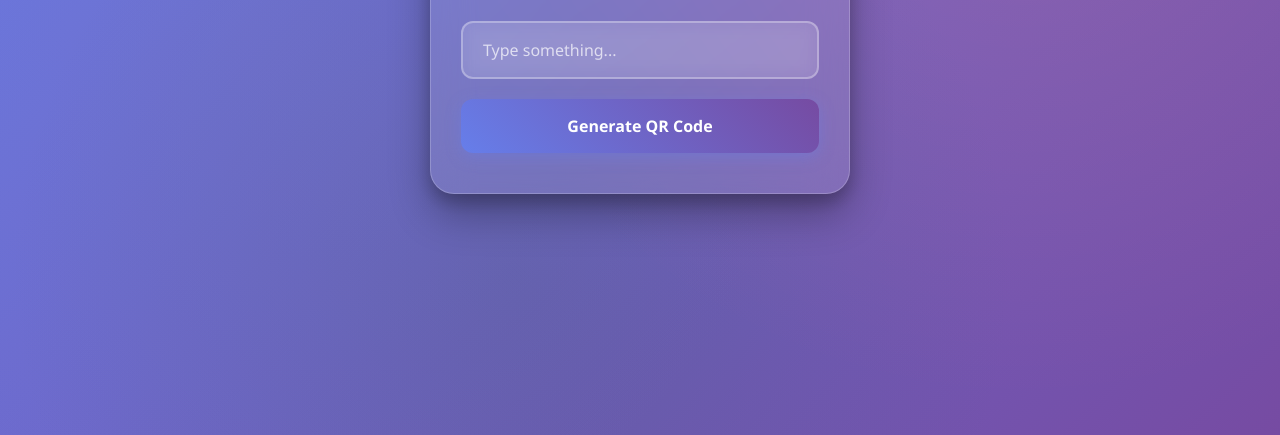
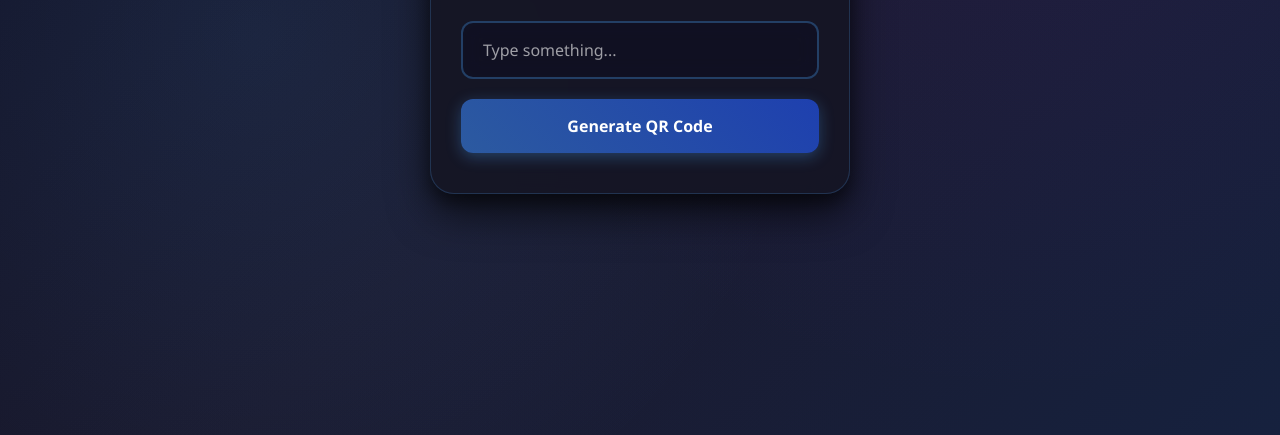
Before and after one commit to Aditya100905/Qr-Generator, a plain HTML site: page index.html in a window 1280 px wide. Shown: the part 365-800 px from the top of the page. Drawn offline with Linux system fonts and the light colour scheme.

Commit message:
Update style.css

```diff
--- a/style.css
+++ b/style.css
@@ -6,7 +6,7 @@
 
 body {
   font-family: 'Segoe UI', Tahoma, Geneva, Verdana, sans-serif;
-  background: linear-gradient(135deg, #667eea 0%, #764ba2 100%);
+  background: linear-gradient(135deg, #0f0f23 0%, #1a1a2e 50%, #16213e 100%);
   min-height: 100vh;
   display: flex;
   justify-content: center;
@@ -24,22 +24,23 @@ body::before {
   left: 0;
   right: 0;
   bottom: 0;
-  background: radial-gradient(circle at 20% 50%, rgba(120, 119, 198, 0.3) 0%, transparent 50%),
-              radial-gradient(circle at 80% 20%, rgba(255, 118, 117, 0.2) 0%, transparent 50%),
-              radial-gradient(circle at 40% 80%, rgba(69, 90, 120, 0.3) 0%, transparent 50%);
+  background: radial-gradient(circle at 20% 50%, rgba(79, 172, 254, 0.1) 0%, transparent 50%),
+              radial-gradient(circle at 80% 20%, rgba(138, 43, 226, 0.08) 0%, transparent 50%),
+              radial-gradient(circle at 40% 80%, rgba(30, 30, 60, 0.15) 0%, transparent 50%);
   pointer-events: none;
 }
 
 #container {
-  background: rgba(255, 255, 255, 0.1);
+  background: rgba(20, 20, 35, 0.85);
   backdrop-filter: blur(20px);
-  border: 1px solid rgba(255, 255, 255, 0.2);
+  border: 1px solid rgba(79, 172, 254, 0.2);
   padding: 40px 30px;
   border-radius: 24px;
   width: 100%;
   max-width: 420px;
-  box-shadow: 0 20px 40px rgba(0, 0, 0, 0.3),
-              0 8px 16px rgba(0, 0, 0, 0.2);
+  box-shadow: 0 20px 40px rgba(0, 0, 0, 0.6),
+              0 8px 16px rgba(0, 0, 0, 0.4),
+              inset 0 1px 0 rgba(255, 255, 255, 0.1);
   text-align: center;
   position: relative;
   z-index: 1;
@@ -57,7 +58,7 @@ h1 {
   margin-bottom: 12px;
   font-size: clamp(24px, 5vw, 32px);
   font-weight: 700;
-  background: linear-gradient(45deg, #ff6b6b, #4ecdc4);
+  background: linear-gradient(45deg, #4facfe, #00f2fe);
   -webkit-background-clip: text;
   -webkit-text-fill-color: transparent;
   background-clip: text;
@@ -76,10 +77,10 @@ input {
   padding: 16px 20px;
   font-size: 16px;
   border-radius: 12px;
-  border: 2px solid rgba(255, 255, 255, 0.3);
+  border: 2px solid rgba(79, 172, 254, 0.3);
   outline: none;
   margin-bottom: 20px;
-  background: rgba(255, 255, 255, 0.1);
+  background: rgba(15, 15, 35, 0.6);
   backdrop-filter: blur(10px);
   color: white;
   transition: all 0.3s ease;
@@ -87,20 +88,20 @@ input {
 }
 
 input::placeholder {
-  color: rgba(255, 255, 255, 0.7);
+  color: rgba(255, 255, 255, 0.6);
 }
 
 input:focus {
-  border-color: #4ecdc4;
-  background: rgba(255, 255, 255, 0.15);
-  box-shadow: 0 0 0 4px rgba(78, 205, 196, 0.2);
+  border-color: #4facfe;
+  background: rgba(15, 15, 35, 0.8);
+  box-shadow: 0 0 0 4px rgba(79, 172, 254, 0.2);
   transform: translateY(-1px);
 }
 
 input.Error {
-  border-color: #ff6b6b;
-  background: rgba(255, 107, 107, 0.1);
-  box-shadow: 0 0 0 4px rgba(255, 107, 107, 0.2);
+  border-color: #ff4757;
+  background: rgba(255, 71, 87, 0.1);
+  box-shadow: 0 0 0 4px rgba(255, 71, 87, 0.2);
   animation: shake 0.5s ease-in-out;
 }
 
@@ -116,7 +117,7 @@ button {
   font-size: 16px;
   font-weight: 600;
   color: white;
-  background: linear-gradient(45deg, #667eea, #764ba2);
+  background: linear-gradient(45deg, #2c5aa0, #1e40af);
   border: none;
   border-radius: 12px;
   cursor: pointer;
@@ -124,7 +125,7 @@ button {
   font-family: inherit;
   position: relative;
   overflow: hidden;
-  box-shadow: 0 4px 15px rgba(102, 126, 234, 0.4);
+  box-shadow: 0 4px 15px rgba(79, 172, 254, 0.3);
 }
 
 button::before {
@@ -134,14 +135,14 @@ button::before {
   left: -100%;
   width: 100%;
   height: 100%;
-  background: linear-gradient(90deg, transparent, rgba(255, 255, 255, 0.2), transparent);
+  background: linear-gradient(90deg, transparent, rgba(255, 255, 255, 0.15), transparent);
   transition: left 0.5s;
 }
 
 button:hover {
-  background: linear-gradient(45deg, #5a6fd8, #6a4190);
+  background: linear-gradient(45deg, #1e40af, #1e3a8a);
   transform: translateY(-2px);
-  box-shadow: 0 8px 25px rgba(102, 126, 234, 0.6);
+  box-shadow: 0 8px 25px rgba(79, 172, 254, 0.4);
 }
 
 button:hover::before {
@@ -150,7 +151,7 @@ button:hover::before {
 
 button:active {
   transform: translateY(0);
-  box-shadow: 0 4px 15px rgba(102, 126, 234, 0.4);
+  box-shadow: 0 4px 15px rgba(79, 172, 254, 0.3);
 }
 
 #imgbox {
@@ -196,9 +197,9 @@ button:active {
   animation: pulse 1.5s ease-in-out infinite;
   font-size: clamp(16px, 4vw, 18px);
   margin-top: 20px;
-  color: #ff6b6b;
+  color: #ff4757;
   font-weight: 600;
-  text-shadow: 0 2px 4px rgba(0, 0, 0, 0.3);
+  text-shadow: 0 2px 4px rgba(0, 0, 0, 0.5);
 }
 
 @keyframes pulse {
```
